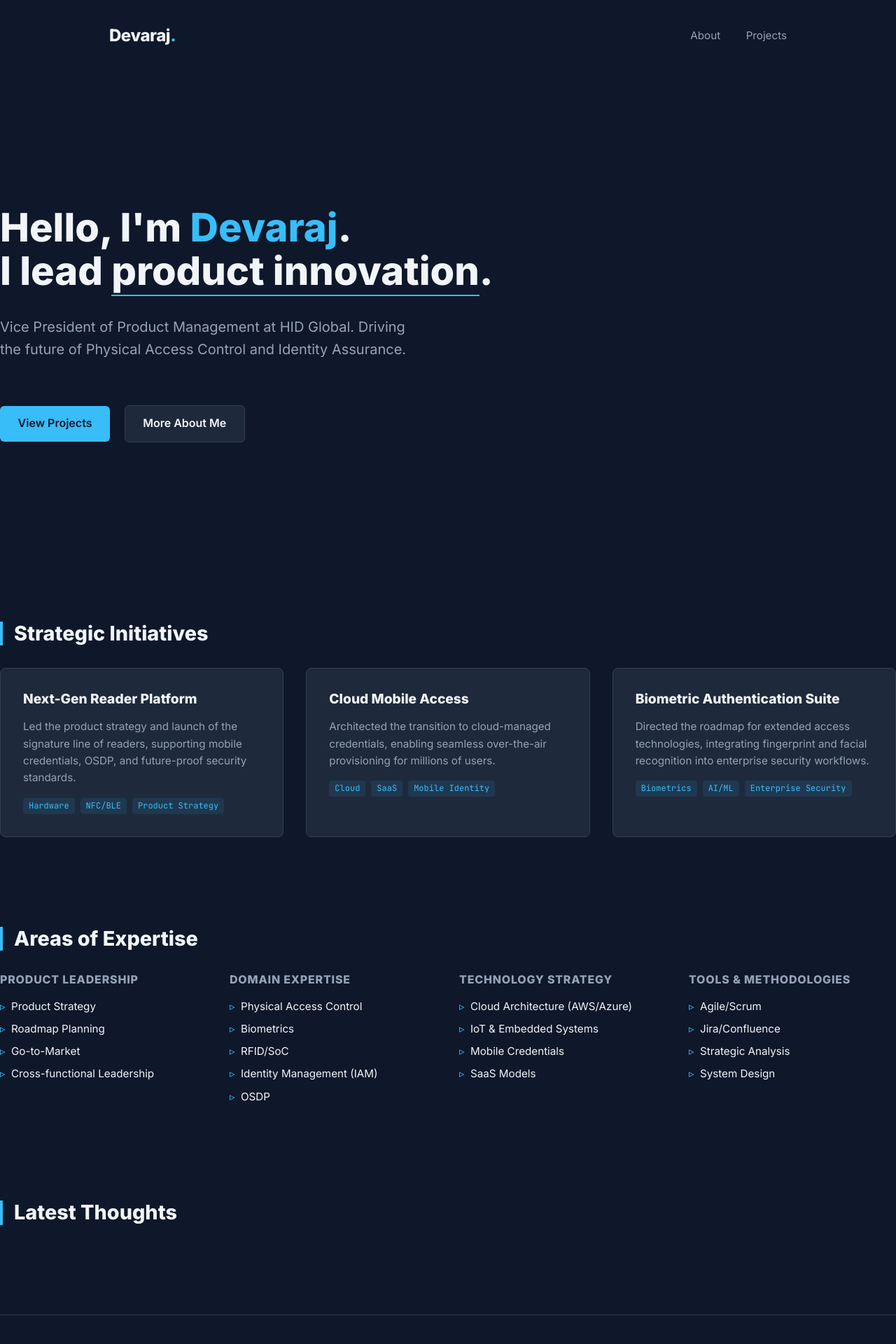
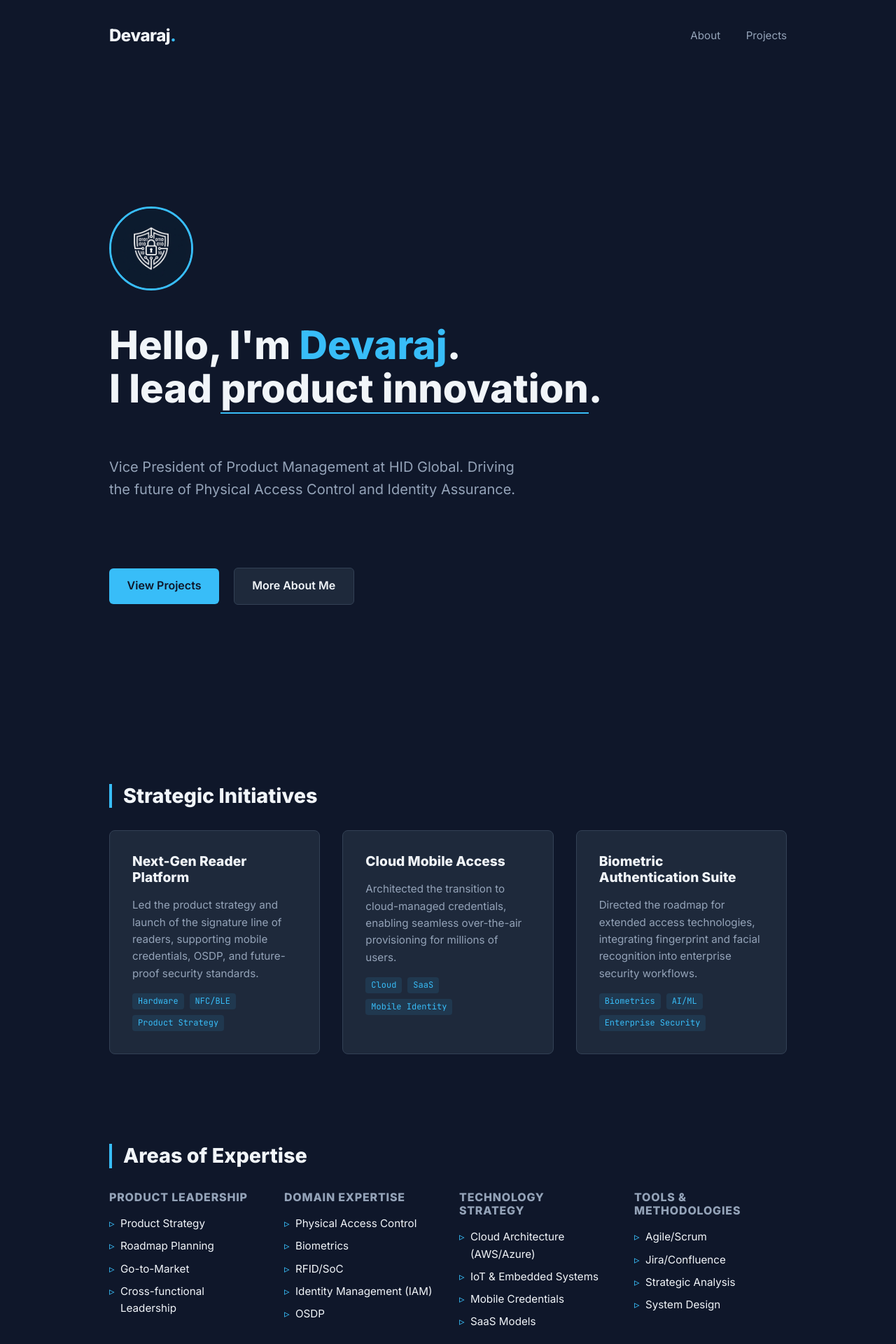
Before and after one commit to imddevaraj/imddevaraj.github.io, a Jekyll site: the page built from index.md, in a window 1280 px wide. Shown: the top 1920 px of the page at 70% size. Built offline with Jekyll 4.4.1, drawn with Linux system fonts in a browser that asks for light colours; some of the changed text lies outside the part shown.

Commit message:
feat: fix alignment, add avatar/favicon, and add blog loop

```diff
--- a/_layouts/default.html
+++ b/_layouts/default.html
@@ -10,6 +10,7 @@
   <link rel="preconnect" href="https://fonts.googleapis.com">
   <link rel="preconnect" href="https://fonts.gstatic.com" crossorigin>
   <link href="https://fonts.googleapis.com/css2?family=Inter:wght@400;600;800&family=JetBrains+Mono:wght@400;700&display=swap" rel="stylesheet">
+  <link rel="icon" type="image/png" href="{{ "/assets/images/favicon.png" | relative_url }}">
 
   <link rel="stylesheet" href="{{ "/assets/css/main.css" | relative_url }}">
 </head>
@@ -28,7 +29,9 @@
   </header>
 
   <main class="page-content" aria-label="Content">
-    {{ content }}
+    <div class="container">
+      {{ content }}
+    </div>
   </main>
 
   <footer class="site-footer">
--- a/_layouts/home.html
+++ b/_layouts/home.html
@@ -4,6 +4,8 @@ layout: default
 
 <div class="home">
   <section class="hero">
+    <div class="hero-content">
+      <img src="{{ "/assets/images/profile.png" | relative_url }}" alt="Devaraj Durairaj" class="profile-img">
       <h1 class="hero-title">
         Hello, I'm <span class="highlight">Devaraj</span>.
         <br>
@@ -15,6 +17,7 @@ layout: default
       <div class="hero-cta">
         <a href="{{ "/projects" | relative_url }}" class="btn btn-primary">View Projects</a>
         <a href="{{ "/about" | relative_url }}" class="btn btn-secondary">More About Me</a>
+      </div>
     </div>
   </section>
 
@@ -53,7 +56,17 @@ layout: default
 
   <div class="blog-posts">
     <h2 class="section-title">Latest Thoughts</h2>
-    {{ content }}
+    <ul class="post-list">
+      {% for post in site.posts %}
+      <li class="post-item">
+        <span class="post-meta">{{ post.date | date: "%b %-d, %Y" }}</span>
+        <h3>
+          <a class="post-link" href="{{ post.url | relative_url }}">{{ post.title | escape }}</a>
+        </h3>
+        <p>{{ post.excerpt | strip_html | truncatewords: 20 }}</p>
+      </li>
+      {% endfor %}
+    </ul>
   </div>
 
 </div>
--- a/_sass/_components.scss
+++ b/_sass/_components.scss
@@ -1,7 +1,26 @@
 /* Hero Section */
 .hero {
   padding: $spacing-xl 0;
-  max-width: 800px;
+  max-width: 900px;
+
+  .hero-content {
+    display: flex;
+    flex-direction: column; /* Mobile first */
+    gap: $spacing-md;
+
+    @media (min-width: 768px) {
+       /* Optional: Layout tweak for desktop if side-by-side desired */
+    }
+  }
+}
+
+.profile-img {
+  width: 120px;
+  height: 120px;
+  border-radius: 50%;
+  border: 3px solid $accent-color;
+  object-fit: cover;
+  margin-bottom: $spacing-sm;
 }
 
 .hero-title {
@@ -154,3 +173,28 @@
   border-left: 4px solid $accent-color;
   padding-left: $spacing-sm;
 }
+
+/* Sample Blog List */
+.post-list {
+  list-style: none;
+  padding: 0;
+}
+
+.post-item {
+  margin-bottom: $spacing-md;
+
+  h3 {
+    margin-bottom: 0.2rem;
+    font-size: 1.4rem;
+  }
+
+  .post-meta {
+    font-size: 0.85rem;
+    color: $text-secondary;
+    font-family: $font-mono;
+  }
+
+  p {
+    color: $text-secondary;
+  }
+}
--- a/_sass/_layout.scss
+++ b/_sass/_layout.scss
@@ -59,4 +59,9 @@
 .page-content {
   padding-top: $spacing-lg;
   min-height: 60vh;
+
+  .container {
+    /* Ensure container inherits global max-width */
+    width: 100%;
+  }
 }
```
Also changed, not shown: _posts/2025-12-16-future-of-pacs.markdown (added, +17 -0 lines), assets/images/favicon.png (added), assets/images/profile.png (added), 7 other files. Lines whose indentation alone changed are shown as unchanged.
